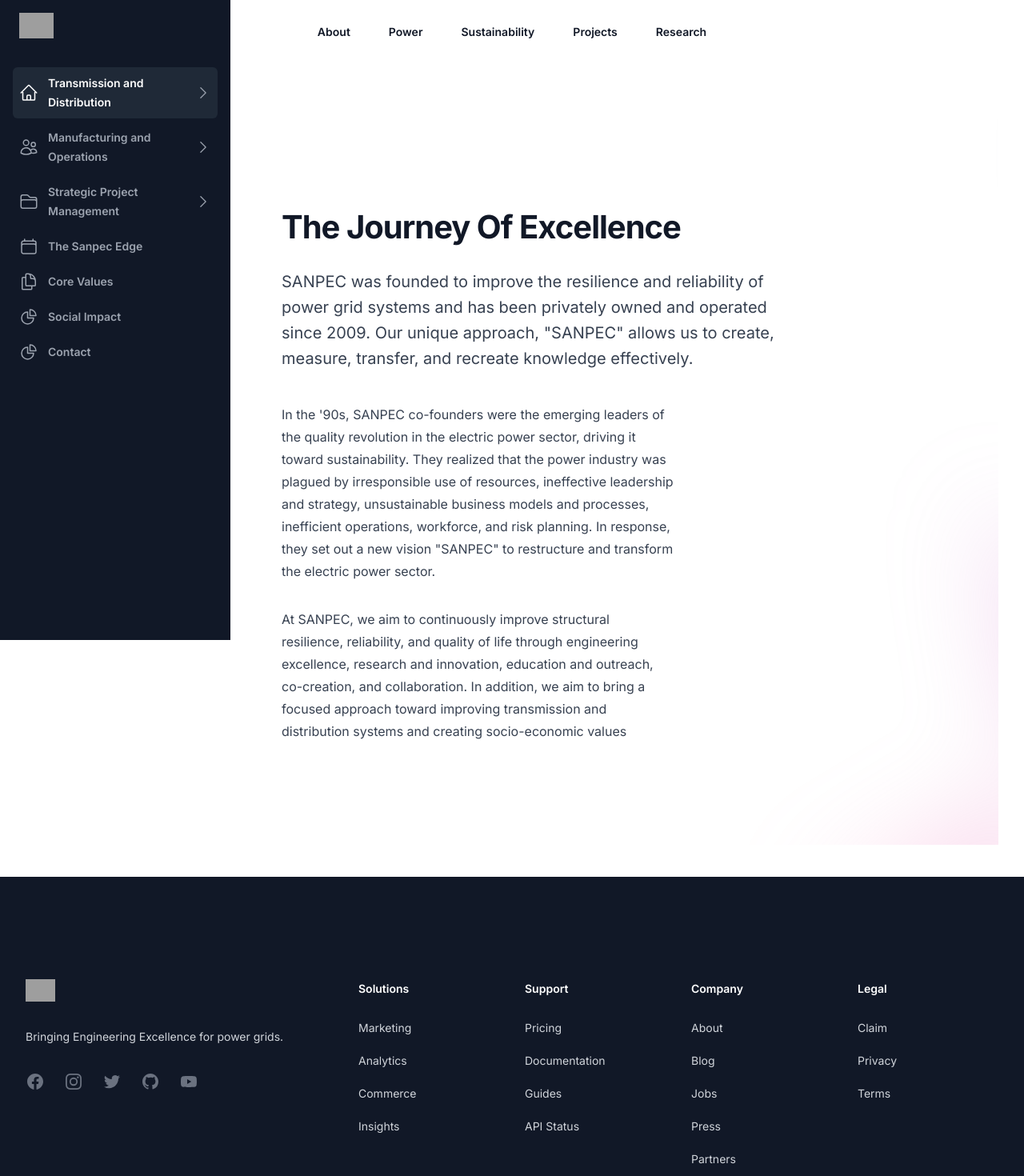
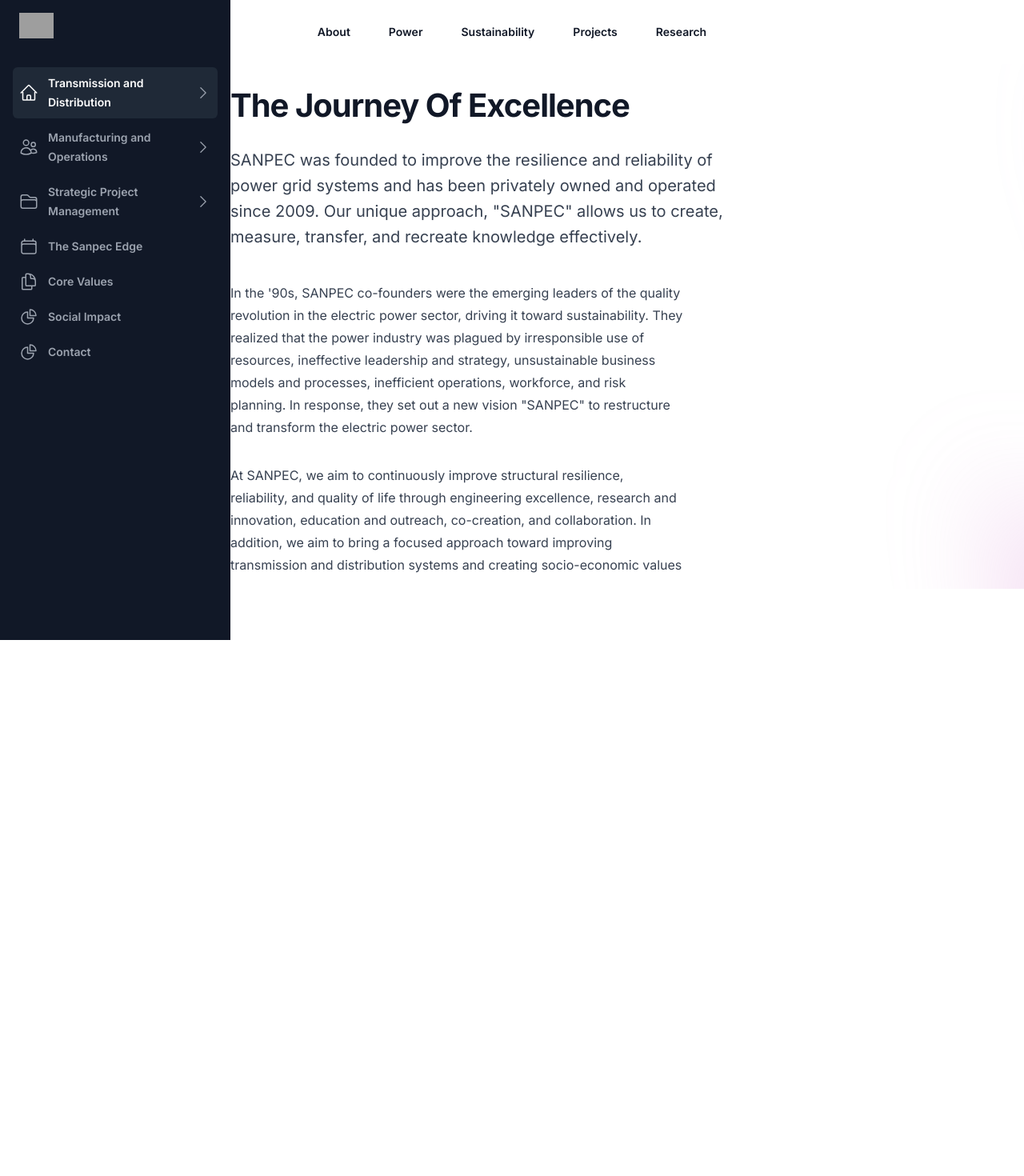
Before and after one commit to ashutoshweb/sanpec, a Next.js app: page /power in a window 1280 px wide. Shown: the top 1470 px of the page at 80% size. After the commit the page ends 800 px from the top, so only its background shows below. Built offline with nearby package versions, Linux system fonts and the light colour scheme; grey boxes are pictures that could not be loaded.

Commit message:
add component

```diff
--- a/src/components/Content.jsx
+++ b/src/components/Content.jsx
@@ -1,9 +1,9 @@
 /* eslint-disable react/no-unescaped-entities */
 import { CloudArrowUpIcon, LockClosedIcon, ServerIcon } from '@heroicons/react/20/solid'
 
-export default function Content() {
+export function Content() {
     return (
-        <div className="relative isolate overflow-hidden bg-white py-24 sm:py-32">
+        <div className="relative isolate overflow-hidden bg-white py-24 sm:py-4">
             <div
                 className="absolute -top-80 left-[max(6rem,33%)] -z-10 transform-gpu blur-3xl sm:left-1/2 md:top-20 lg:ml-20 xl:top-3 xl:ml-56"
                 aria-hidden="true"
@@ -16,7 +16,7 @@ export default function Content() {
                     }}
                 />
             </div>
-            <div id="#" className="mx-auto max-w-7xl px-6 lg:px-8">
+            <div id="#" className="mx-auto max-w-7xl px-0">
                 <div className="mx-auto max-w-2xl lg:mx-0">
                     {/* <p className="text-lg font-semibold leading-8 tracking-tight text-indigo-600">Deploy faster</p> */}
                     <h1 className="mt-2 text-3xl font-bold tracking-tight text-gray-900 sm:text-4xl">The Journey Of Excellence</h1>
@@ -107,3 +107,5 @@ export default function Content() {
         </div>
     )
 }
+
+export default Content;
--- a/src/components/Layout.jsx
+++ b/src/components/Layout.jsx
@@ -6,7 +6,6 @@ export function Layout({ children }) {
     <>
       <Header />
       <main>{children}</main>
-      <Footer />
     </>
   )
 }
--- a/src/components/SideNav/SideNavRow.jsx
+++ b/src/components/SideNav/SideNavRow.jsx
@@ -16,7 +16,6 @@ export function SideNavRow({ classNames, selected, setSelected, item }) {
                 : 'text-gray-400 hover:text-white hover:bg-gray-800',
               'flex items-center w-full text-left group gap-x-3 rounded-md p-2 text-sm leading-6 font-semibold'
             )}
-            onClick={() => setSelected(item.name)}
           >
             <item.icon className="h-6 w-6 shrink-0" aria-hidden="true" />
             {item.name}
--- a/src/components/SideNav/Sidebar.jsx
+++ b/src/components/SideNav/Sidebar.jsx
@@ -38,6 +38,23 @@ export function Sidebar({ navigation, children }) {
         })
         updateNav(newNav)
     }, [selected])
+
+    const LookUpComponent = () => {
+        let component = null
+        nav.forEach((item) => {
+            if (item.current) {
+                component = item.component
+            }
+            item.children?.forEach((child) => {
+                if (child.current) {
+                    component = child.component
+                }
+            })
+        })
+        return component
+    }
+    console.log("LookUpComponent:",)
+    const Test = LookUpComponent();
 
     return (
         <>
@@ -161,9 +178,9 @@ export function Sidebar({ navigation, children }) {
                     </button>
                     <div className="flex-1 text-sm font-semibold leading-6 text-white">{selected}</div>
                 </div>
-                <main className="py-10 lg:pl-72">
-                    <div className="px-4 sm:px-6 lg:px-8">
-                        <Content />
+                <main className="lg:pl-72">
+                    <div className="h-full">
+                        {Test && <Test />}
                     </div>
                 </main>
             </div>
--- a/src/pages/power.jsx
+++ b/src/pages/power.jsx
@@ -16,20 +16,37 @@ const navigation = [
     id: 1,
     name: 'Transmission and Distribution',
     href: '#',
+    component: Content,
     icon: HomeIcon,
     current: true,
     children: [
-      { id: 2, name: 'Design and Engineering', href: '#', current: true },
-      { id: 3, name: 'Asset Management', href: '#', current: false },
-      { id: 5, name: 'Tower Testing', href: '#', current: false },
-      { id: 6, name: 'Material Take-off', href: '#', current: false },
-      { id: 7, name: 'Drafting and Detailing', href: '#', current: false },
+      {
+        id: 2, name: 'Design and Engineering', href: '#',
+        component: 'name', current: true
+      },
+      {
+        id: 3, name: 'Asset Management', href: '#',
+        component: 'name', current: false
+      },
+      {
+        id: 5, name: 'Tower Testing', href: '#',
+        component: 'name', current: false
+      },
+      {
+        id: 6, name: 'Material Take-off', href: '#',
+        component: 'name', current: false
+      },
+      {
+        id: 7, name: 'Drafting and Detailing', href: '#',
+        component: 'name', current: false
+      },
     ],
   },
   {
     id: 8,
     name: 'Manufacturing and Operations',
     href: '#',
+    component: 'name',
     icon: UsersIcon,
     current: false,
     children: [
@@ -51,9 +68,9 @@ const navigation = [
       { id: 18, name: 'Quality Controls', href: '#', current: false },
     ],
   },
-  { id: 11, name: 'The Sanpec Edge', href: '#info', icon: CalendarIcon, current: false },
+  { id: 11, name: 'The Sanpec Edge', href: '#info', icon: CalendarIcon, current: false, component: Content },
   { id: 12, name: 'Core Values', href: '#core', icon: DocumentDuplicateIcon, current: false },
-  { id: 13, name: 'Social Impact', href: '#social', icon: ChartPieIcon, current: false },
+  { id: 13, name: 'Social Impact', href: '#social', icon: ChartPieIcon, current: false, component: Content },
   { id: 14, name: 'Contact', href: '#contact', icon: ChartPieIcon, current: false },
 ]
 
```
